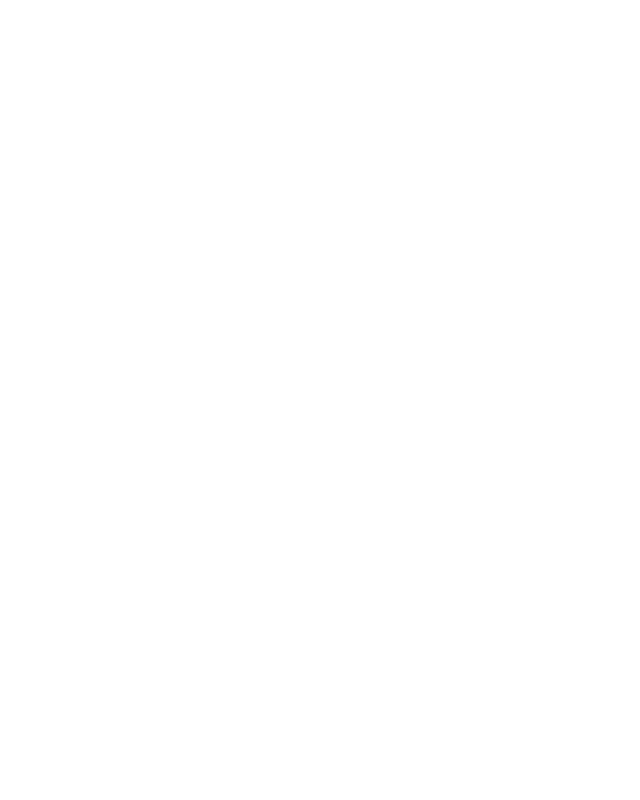
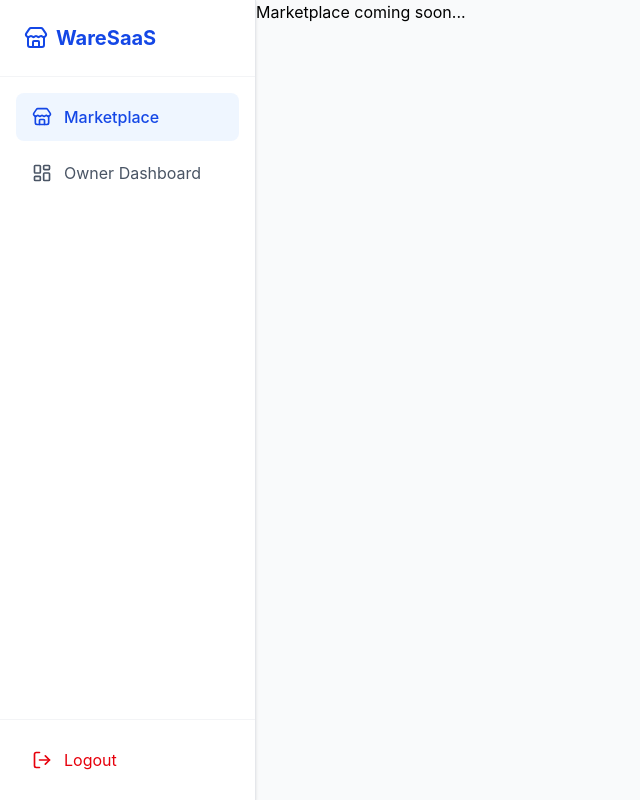
Before and after one commit to Prajwalr2025/Full-Stack-Saas-Application, a React app in the folder frontend/: page /marketplace in a window 1280 px wide. Before the commit this address had no page. Shown: the whole page, without its empty margins (0-640 px from the left). Built offline with nearby package versions, Linux system fonts and the light colour scheme; sample sign-in values are in the browser's storage; the HTML template or start-up script is replaced by a standard one.

Commit message:
Added professional Layout to make website look good

```diff
--- a/frontend/package.json
+++ b/frontend/package.json
@@ -12,8 +12,10 @@
   "dependencies": {
     "@tailwindcss/vite": "^4.3.0",
     "axios": "^1.16.1",
+    "lucide-react": "^1.16.0",
     "react": "^19.2.6",
     "react-dom": "^19.2.6",
+    "react-hot-toast": "^2.6.0",
     "react-router-dom": "^7.15.1"
   },
   "devDependencies": {
--- a/frontend/src/App.jsx
+++ b/frontend/src/App.jsx
@@ -1,17 +1,24 @@
-import { BrowserRouter as Router, Routes, Route } from 'react-router-dom';
+import { BrowserRouter as Router, Routes, Route, Navigate } from 'react-router-dom';
+import { Toaster } from 'react-hot-toast';
 import Login from './pages/Login';
 import Dashboard from './pages/Dashboard';
-import PrivateRoute from './components/PrivateRoute'; // <-- 1. Import the bouncer
+import PrivateRoute from './components/PrivateRoute';
+import Layout from './components/Layout';
 
 function App() {
   return (
     <Router>
-      <div>
+      {/* 1. Initialize the Toaster so notifications work globally */}
+      <Toaster position="top-right" />
+
+      {/* 2. Wrap everything in our new Sidebar Layout */}
+      <Layout>
         <Routes>
-          {/* Public Route: Anyone can see the login page */}
-          <Route path="/" element={<Login />} />
+          {/* Automatically redirect the root URL to the marketplace */}
+          <Route path="/" element={<Navigate to="/marketplace" replace />} />
 
-          {/* Protected Route: Wrapped in the bouncer */}
+          <Route path="/login" element={<Login />} />
+
           <Route
             path="/dashboard"
             element={
@@ -20,8 +27,11 @@
               </PrivateRoute>
             }
           />
+
+          {/* We will build this page in the next step! */}
+          <Route path="/marketplace" element={<div>Marketplace coming soon...</div>} />
         </Routes>
-      </div>
+      </Layout>
     </Router>
   );
 }
--- /dev/null
+++ b/frontend/src/components/Layout.jsx
@@ -0,0 +1,84 @@
+import { Link, useNavigate, useLocation } from 'react-router-dom';
+import { Store, LayoutDashboard, LogOut, LogIn } from 'lucide-react';
+import toast from 'react-hot-toast';
+
+
+const Layout = ({ children }) => {
+  const navigate = useNavigate();
+  const location = useLocation();
+  const token = localStorage.getItem('token');
+
+  const handleLogout = () => {
+    localStorage.removeItem('token');
+    localStorage.removeItem('userName');
+    toast.success('Successfully logged out!');
+    navigate('/');
+  };
+
+  return (
+    <div className="flex h-screen bg-gray-50 font-sans">
+
+      {/* Sidebar */}
+      <aside className="w-64 bg-white border-r border-gray-200 flex flex-col shadow-sm hidden md:flex">
+        <div className="p-6 border-b border-gray-100">
+          <h1 className="text-xl font-bold text-blue-700 flex items-center gap-2">
+            <Store className="w-6 h-6" />
+            WareSaaS
+          </h1>
+        </div>
+
+        <nav className="flex-1 p-4 space-y-2">
+          {/* Public Marketplace Link */}
+          <Link
+            to="/marketplace"
+            className={`flex items-center gap-3 px-4 py-3 rounded-lg transition-colors ${location.pathname === '/marketplace' ? 'bg-blue-50 text-blue-700 font-medium' : 'text-gray-600 hover:bg-gray-50'}`}
+          >
+            <Store className="w-5 h-5" />
+            Marketplace
+          </Link>
+
+          {/* Protected Dashboard Link (Only shows if logged in) */}
+          {token && (
+            <Link
+              to="/dashboard"
+              className={`flex items-center gap-3 px-4 py-3 rounded-lg transition-colors ${location.pathname === '/dashboard' ? 'bg-blue-50 text-blue-700 font-medium' : 'text-gray-600 hover:bg-gray-50'}`}
+            >
+              <LayoutDashboard className="w-5 h-5" />
+              Owner Dashboard
+            </Link>
+          )}
+        </nav>
+
+        {/* Auth Buttons (Bottom of Sidebar) */}
+        <div className="p-4 border-t border-gray-100">
+          {token ? (
+            <button
+              onClick={handleLogout}
+              className="flex items-center gap-3 w-full px-4 py-3 text-red-600 hover:bg-red-50 rounded-lg transition-colors"
+            >
+              <LogOut className="w-5 h-5" />
+              Logout
+            </button>
+          ) : (
+            <Link
+              to="/login"
+              className="flex items-center gap-3 w-full px-4 py-3 text-blue-700 bg-blue-50 hover:bg-blue-100 rounded-lg transition-colors font-medium"
+            >
+              <LogIn className="w-5 h-5" />
+              Login
+            </Link>
+          )}
+        </div>
+      </aside>
+
+      {/* Main Content Area */}
+      <main className="flex-1 overflow-y-auto">
+        {/* This 'children' prop is where our Pages will get injected */}
+        {children}
+      </main>
+
+    </div>
+  );
+};
+
+export default Layout;
--- a/frontend/src/pages/Dashboard.jsx
+++ b/frontend/src/pages/Dashboard.jsx
@@ -49,12 +49,6 @@
     <div style={{ padding: '20px', fontFamily: 'sans-serif', maxWidth: '800px', margin: '0 auto' }}>
       <div style={{ display: 'flex', justifyContent: 'space-between', alignItems: 'center' }}>
         <h2>Welcome back, {userName}</h2>
-        <button
-          onClick={handleLogout}
-          style={{ padding: '8px 16px', background: '#dc3545', color: 'white', border: 'none', borderRadius: '4px', cursor: 'pointer' }}
-        >
-          Logout
-        </button>
       </div>
 
       <hr style={{ margin: '20px 0' }} />
```
Also changed, not shown: 1 other file (tests, documents, lock files or other folders).
